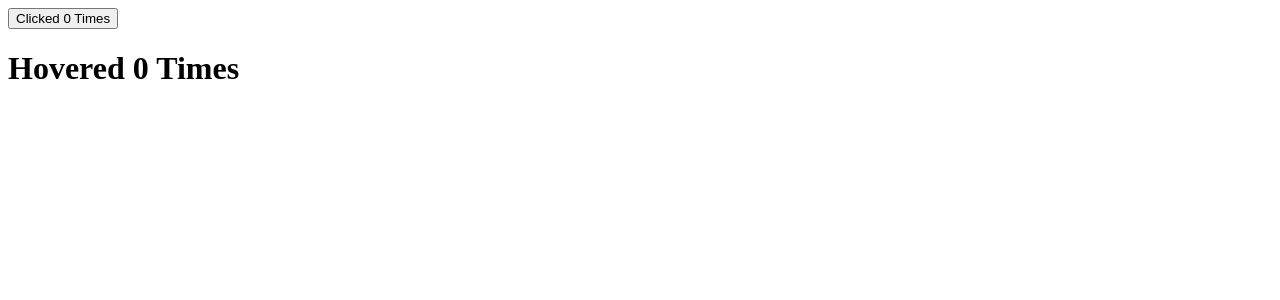
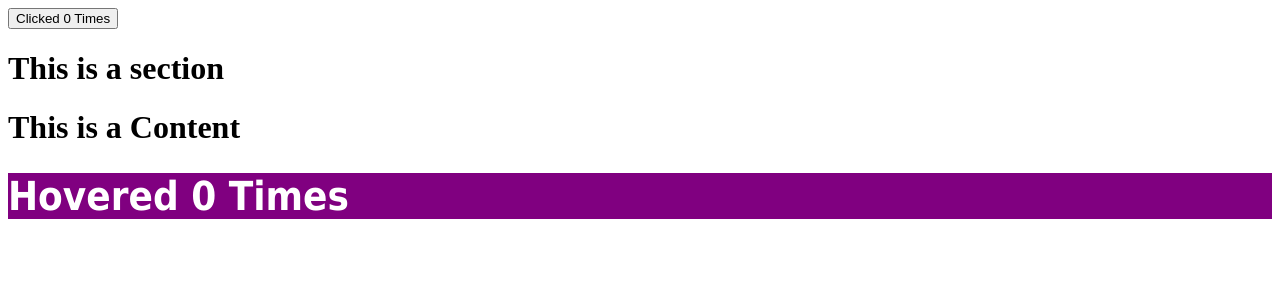
Before and after one commit to JHA-Jahid/myreact, a React (Create React App) app: page / in a window 1280 px wide. Shown: the top 300 px of the page. Built offline with nearby package versions, Linux system fonts and the light colour scheme.

Commit message:
Learning something about Context API

```diff
--- a/src/App.js
+++ b/src/App.js
@@ -1,8 +1,16 @@
+import React from 'react';
 import ClickCounter from './components/ClickCounter';
 import Counter from './components/Counter';
-import HoverCounter from './components/HoverCounter';
+import Section from './components/Section';
+import ThemeContext from './contexts/themeContext';
 
-function App() {
+class App extends React.Component {
+    state = {
+        theme: 'dark',
+    };
+
+    render() {
+        const { theme } = this.state;
         return (
             <div className="App">
                 <Counter>
@@ -10,13 +18,12 @@
                         <ClickCounter count={count} incrementCount={incrementCount} />
                     )}
                 </Counter>
-            <Counter>
-                {(count, incrementCount) => (
-                    <HoverCounter count={count} incrementCount={incrementCount} />
-                )}
-            </Counter>
+                <ThemeContext.Provider value={{ theme }}>
+                    <Section />
+                </ThemeContext.Provider>
             </div>
         );
     }
+}
 
 export default App;
--- /dev/null
+++ b/src/components/Content.js
@@ -0,0 +1,27 @@
+import React from 'react';
+import ThemeContext from '../contexts/themeContext';
+import Counter from './Counter';
+import HoverCounter from './HoverCounter';
+
+function Content() {
+    return (
+        <div>
+            <h1>This is a Content</h1>
+            <Counter>
+                {(counter, incrementCount) => (
+                    <ThemeContext.Consumer>
+                        {({ theme }) => (
+                            <HoverCounter
+                                count={counter}
+                                theme={theme}
+                                incrementCount={incrementCount}
+                            />
+                        )}
+                    </ThemeContext.Consumer>
+                )}
+            </Counter>
+        </div>
+    );
+}
+
+export default Content;
--- a/src/components/HoverCounter.js
+++ b/src/components/HoverCounter.js
@@ -1,9 +1,20 @@
 import React from 'react';
 
-function HoverCounter({ count, incrementCount }) {
+function HoverCounter({ count, incrementCount, theme }) {
+    const style =
+        theme === 'dark'
+            ? {
+                  backgroundColor: '#800080',
+                  color: '#ffffff',
+                  fontSize: '40px',
+                  fontFamily: 'tahoma',
+              }
+            : { color: '#800080' };
     return (
         <div>
-            <h1 onMouseOver={incrementCount}>Hovered {count} Times</h1>
+            <h1 onMouseOver={incrementCount} style={style}>
+                Hovered {count} Times
+            </h1>
         </div>
     );
 }
--- /dev/null
+++ b/src/components/Section.js
@@ -0,0 +1,13 @@
+import React from 'react';
+import Content from './Content';
+
+function Section() {
+    return (
+        <div>
+            <h1>This is a section</h1>
+            <Content />
+        </div>
+    );
+}
+
+export default Section;
--- /dev/null
+++ b/src/contexts/themeContext.js
@@ -0,0 +1,5 @@
+import React from 'react';
+
+const themeContext = React.createContext();
+
+export default themeContext;
```
Also changed, not shown: src/lib/Context.js (added, +23 -0 lines). Lines whose indentation alone changed are shown as unchanged.
